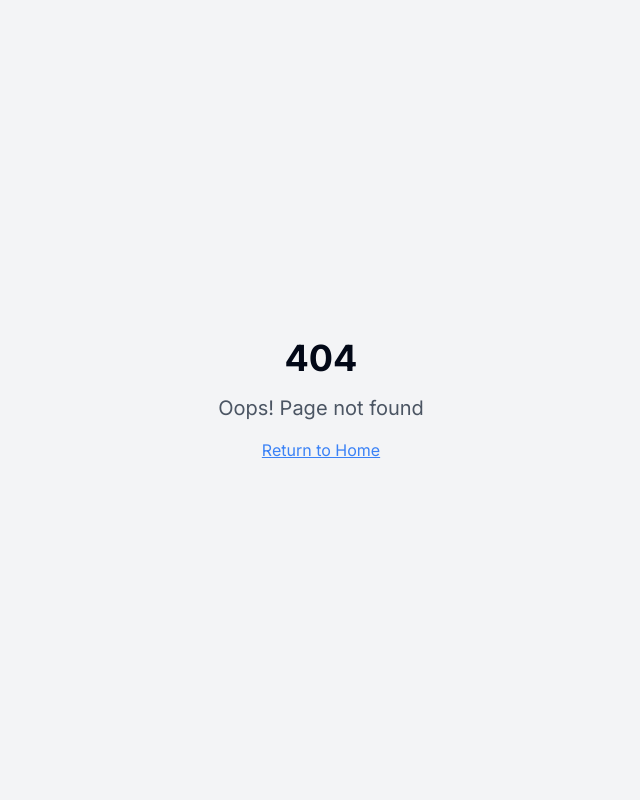
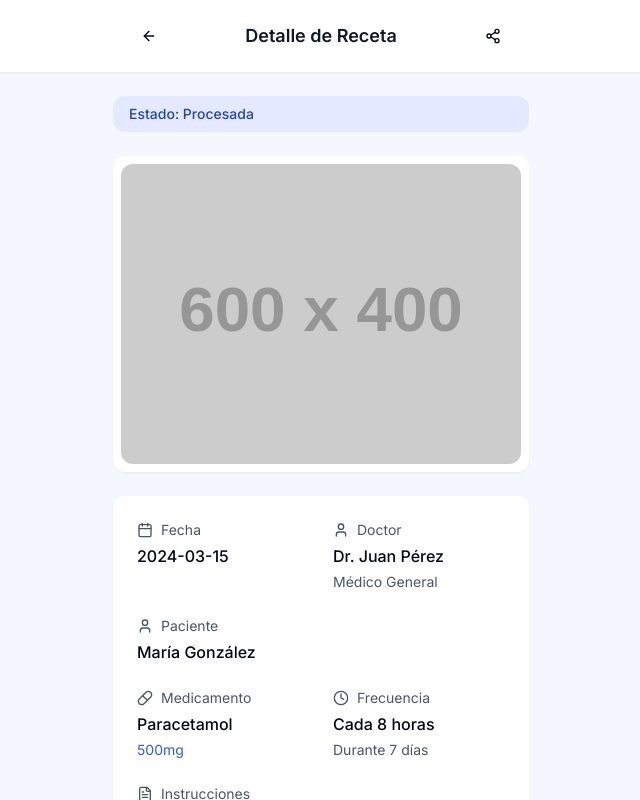
Before and after one commit to BrunoMagris/recipe-scanner-pro, a React (Vite) app: page /prescription/1 in a window 1280 px wide. Before the commit this address had no page. Shown: the whole page, without its empty margins (319-959 px from the left). Built offline with nearby package versions, Linux system fonts and the light colour scheme.

Commit message:
Add prescription details page and login
This commit adds a new page displaying prescription details from the history page.  It also enhances the review page to include complete prescription details and adds a login feature with user options in the header.

```diff
--- a/src/App.tsx
+++ b/src/App.tsx
@@ -8,6 +8,7 @@ import Index from "./pages/Index";
 import Scan from "./pages/Scan";
 import Review from "./pages/Review";
 import History from "./pages/History";
+import PrescriptionDetail from "./pages/PrescriptionDetail";
 import NotFound from "./pages/NotFound";
 
 const queryClient = new QueryClient();
@@ -23,6 +24,7 @@ const App = () => (
           <Route path="/scan" element={<Scan />} />
           <Route path="/review" element={<Review />} />
           <Route path="/history" element={<History />} />
+          <Route path="/prescription/:id" element={<PrescriptionDetail />} />
           <Route path="*" element={<NotFound />} />
         </Routes>
       </BrowserRouter>
--- a/src/pages/History.tsx
+++ b/src/pages/History.tsx
@@ -1,4 +1,3 @@
-
 import { Button } from "@/components/ui/button";
 import { Calendar, User, FileText } from "lucide-react";
 import { useNavigate } from "react-router-dom";
@@ -6,7 +5,6 @@ import { useNavigate } from "react-router-dom";
 const History = () => {
   const navigate = useNavigate();
 
-  // Datos de ejemplo - en una implementación real vendrían de una base de datos
   const prescriptions = [
     {
       id: 1,
@@ -73,7 +71,7 @@ const History = () => {
             <Button
               variant="outline"
               className="w-full mt-2"
-              onClick={() => navigate(`/review/${prescription.id}`)}
+              onClick={() => navigate(`/prescription/${prescription.id}`)}
             >
               Ver Detalles
             </Button>
--- /dev/null
+++ b/src/pages/PrescriptionDetail.tsx
@@ -0,0 +1,150 @@
+
+import { Button } from "@/components/ui/button";
+import { ArrowLeft, Calendar, User, FileText, Pill, Clock, Printer, Share2 } from "lucide-react";
+import { useNavigate, useParams } from "react-router-dom";
+
+const PrescriptionDetail = () => {
+  const navigate = useNavigate();
+  const { id } = useParams();
+
+  // Datos de ejemplo - en una implementación real vendrían de una base de datos
+  const prescription = {
+    id: 1,
+    date: "2024-03-15",
+    doctor: "Dr. Juan Pérez",
+    specialization: "Médico General",
+    patient: "María González",
+    medicine: "Paracetamol",
+    dosage: "500mg",
+    frequency: "Cada 8 horas",
+    duration: "7 días",
+    instructions: "Tomar después de las comidas con abundante agua.",
+    notes: "Evitar bebidas alcohólicas durante el tratamiento.",
+    image: "https://placehold.co/600x400/png",
+    status: "Procesada"
+  };
+
+  return (
+    <div className="min-h-screen bg-medical-50 flex flex-col">
+      {/* Header */}
+      <header className="py-4 px-4 bg-white shadow-sm">
+        <div className="container max-w-md flex items-center justify-between">
+          <Button
+            variant="ghost"
+            size="icon"
+            className="rounded-full"
+            onClick={() => navigate("/history")}
+          >
+            <ArrowLeft className="h-5 w-5" />
+          </Button>
+          <h1 className="text-lg font-semibold text-gray-900">Detalle de Receta</h1>
+          <Button
+            variant="ghost"
+            size="icon"
+            className="rounded-full"
+          >
+            <Share2 className="h-5 w-5" />
+          </Button>
+        </div>
+      </header>
+
+      {/* Main Content */}
+      <main className="flex-1 container max-w-md py-6 px-4 space-y-6 animate-fadeIn">
+        {/* Status Banner */}
+        <div className="bg-medical-100 text-medical-700 px-4 py-2 rounded-lg text-sm font-medium">
+          Estado: {prescription.status}
+        </div>
+
+        {/* Image Preview */}
+        <div className="bg-white rounded-xl p-2 shadow-sm">
+          <img
+            src={prescription.image}
+            alt="Prescription"
+            className="w-full aspect-[4/3] object-cover rounded-lg"
+          />
+        </div>
+
+        {/* Details */}
+        <div className="bg-white rounded-xl p-6 shadow-sm space-y-6">
+          {/* Date and Doctor */}
+          <div className="grid grid-cols-2 gap-6">
+            <div className="space-y-1">
+              <div className="flex items-center gap-2 text-gray-600">
+                <Calendar className="h-4 w-4" />
+                <span className="text-sm">Fecha</span>
+              </div>
+              <p className="font-medium">{prescription.date}</p>
+            </div>
+            <div className="space-y-1">
+              <div className="flex items-center gap-2 text-gray-600">
+                <User className="h-4 w-4" />
+                <span className="text-sm">Doctor</span>
+              </div>
+              <p className="font-medium">{prescription.doctor}</p>
+              <p className="text-sm text-gray-600">{prescription.specialization}</p>
+            </div>
+          </div>
+
+          {/* Patient */}
+          <div className="space-y-1">
+            <div className="flex items-center gap-2 text-gray-600">
+              <User className="h-4 w-4" />
+              <span className="text-sm">Paciente</span>
+            </div>
+            <p className="font-medium">{prescription.patient}</p>
+          </div>
+
+          {/* Medication Details */}
+          <div className="space-y-4">
+            <div className="grid grid-cols-2 gap-6">
+              <div className="space-y-1">
+                <div className="flex items-center gap-2 text-gray-600">
+                  <Pill className="h-4 w-4" />
+                  <span className="text-sm">Medicamento</span>
+                </div>
+                <p className="font-medium">{prescription.medicine}</p>
+                <p className="text-sm text-medical-600">{prescription.dosage}</p>
+              </div>
+              <div className="space-y-1">
+                <div className="flex items-center gap-2 text-gray-600">
+                  <Clock className="h-4 w-4" />
+                  <span className="text-sm">Frecuencia</span>
+                </div>
+                <p className="font-medium">{prescription.frequency}</p>
+                <p className="text-sm text-gray-600">Durante {prescription.duration}</p>
+              </div>
+            </div>
+          </div>
+
+          {/* Instructions */}
+          <div className="space-y-2">
+            <div className="flex items-center gap-2 text-gray-600">
+              <FileText className="h-4 w-4" />
+              <span className="text-sm">Instrucciones</span>
+            </div>
+            <p className="text-sm text-gray-700">{prescription.instructions}</p>
+          </div>
+
+          {/* Notes */}
+          {prescription.notes && (
+            <div className="space-y-2 pt-2 border-t">
+              <span className="text-sm font-medium text-gray-700">Notas adicionales</span>
+              <p className="text-sm text-gray-600">{prescription.notes}</p>
+            </div>
+          )}
+        </div>
+
+        {/* Actions */}
+        <Button
+          className="w-full h-12"
+          onClick={() => window.print()}
+        >
+          <Printer className="mr-2 h-4 w-4" />
+          Imprimir Receta
+        </Button>
+      </main>
+    </div>
+  );
+};
+
+export default PrescriptionDetail;
--- a/src/pages/Review.tsx
+++ b/src/pages/Review.tsx
@@ -3,7 +3,7 @@ import { useState } from "react";
 import { Button } from "@/components/ui/button";
 import { Textarea } from "@/components/ui/textarea";
 import { Input } from "@/components/ui/input";
-import { ArrowLeft, Check, RotateCcw, Calendar, User, FileText } from "lucide-react";
+import { ArrowLeft, Check, RotateCcw, Calendar, User, FileText, Pill, Clock } from "lucide-react";
 import { useLocation, useNavigate } from "react-router-dom";
 import { toast } from "sonner";
 
@@ -17,7 +17,10 @@ const Review = () => {
     date: new Date().toISOString().split('T')[0],
     medicine: "",
     dosage: "",
+    frequency: "",
+    duration: "",
     instructions: "",
+    notes: "",
   });
 
   const photo = location.state?.photo;
@@ -50,7 +53,7 @@ const Review = () => {
             <ArrowLeft className="h-5 w-5" />
           </Button>
           <h1 className="text-lg font-semibold text-gray-900">Revisar Receta</h1>
-          <div className="w-9" /> {/* Spacer for alignment */}
+          <div className="w-9" />
         </div>
       </header>
 
@@ -115,17 +118,55 @@ const Review = () => {
 
           <div className="space-y-2">
             <label className="text-sm font-medium text-gray-700">
-              Medicamento y Dosis
+              Medicamento
             </label>
             <div className="relative">
-              <FileText className="absolute left-3 top-2.5 h-4 w-4 text-gray-500" />
+              <Pill className="absolute left-3 top-2.5 h-4 w-4 text-gray-500" />
               <Input
                 value={prescriptionData.medicine}
                 onChange={(e) => setPrescriptionData(prev => ({...prev, medicine: e.target.value}))}
-                placeholder="Ej: Paracetamol 500mg"
+                placeholder="Nombre del medicamento"
                 className="pl-9"
               />
             </div>
+          </div>
+
+          <div className="grid grid-cols-2 gap-4">
+            <div className="space-y-2">
+              <label className="text-sm font-medium text-gray-700">
+                Dosis
+              </label>
+              <Input
+                value={prescriptionData.dosage}
+                onChange={(e) => setPrescriptionData(prev => ({...prev, dosage: e.target.value}))}
+                placeholder="Ej: 500mg"
+              />
+            </div>
+            <div className="space-y-2">
+              <label className="text-sm font-medium text-gray-700">
+                Frecuencia
+              </label>
+              <div className="relative">
+                <Clock className="absolute left-3 top-2.5 h-4 w-4 text-gray-500" />
+                <Input
+                  value={prescriptionData.frequency}
+                  onChange={(e) => setPrescriptionData(prev => ({...prev, frequency: e.target.value}))}
+                  placeholder="Ej: Cada 8 horas"
+                  className="pl-9"
+                />
+              </div>
+            </div>
+          </div>
+
+          <div className="space-y-2">
+            <label className="text-sm font-medium text-gray-700">
+              Duración del tratamiento
+            </label>
+            <Input
+              value={prescriptionData.duration}
+              onChange={(e) => setPrescriptionData(prev => ({...prev, duration: e.target.value}))}
+              placeholder="Ej: 7 días"
+            />
           </div>
 
           <div className="space-y-2">
@@ -136,7 +177,19 @@ const Review = () => {
               value={prescriptionData.instructions}
               onChange={(e) => setPrescriptionData(prev => ({...prev, instructions: e.target.value}))}
               className="min-h-[100px] bg-white"
-              placeholder="Instrucciones de uso..."
+              placeholder="Instrucciones específicas de uso..."
+            />
+          </div>
+
+          <div className="space-y-2">
+            <label className="text-sm font-medium text-gray-700">
+              Notas adicionales
+            </label>
+            <Textarea
+              value={prescriptionData.notes}
+              onChange={(e) => setPrescriptionData(prev => ({...prev, notes: e.target.value}))}
+              className="min-h-[80px] bg-white"
+              placeholder="Notas o comentarios adicionales..."
             />
           </div>
         </div>
```
